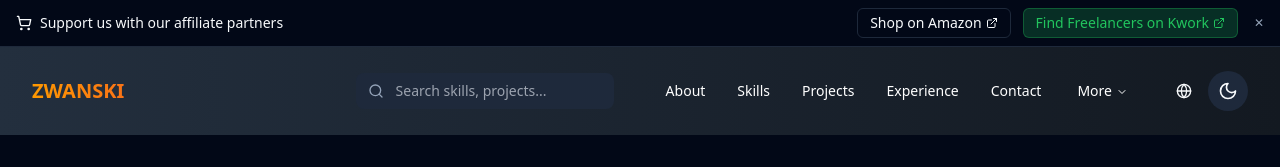
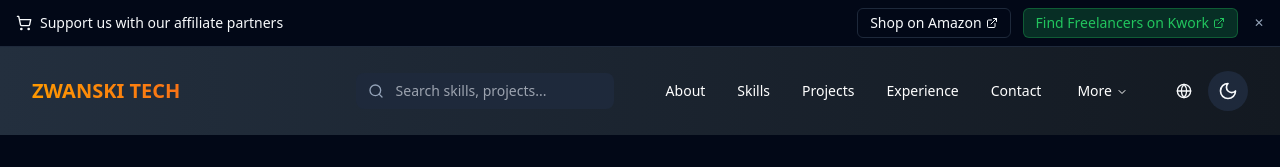
Before and after one commit to zwanski2019/ibrahim-mohamed-portfolio-website, a React (Vite) app: page /chat in a window 1280 px wide. Shown: the top 167 px of the page. Built offline with nearby package versions, Linux system fonts and the light colour scheme.

Commit message:
Add Zwanski Tech to Navbar
Add "ZWANSKI TECH" to the navbar.

```diff
--- a/src/components/Navbar.tsx
+++ b/src/components/Navbar.tsx
@@ -1,4 +1,3 @@
-
 import { useState, useEffect } from "react";
 import { Menu, X, ChevronDown, Sparkles, MessageCircle, ShoppingCart, ExternalLink } from "lucide-react";
 import { ThemeToggle } from "./ThemeToggle";
@@ -113,9 +112,9 @@ export default function Navbar() {
               <Link
                 to="/"
                 className="text-xl font-bold bg-gradient-to-r from-[#f90] to-[#f97316] text-transparent bg-clip-text"
-                aria-label="Zwanski - Web Developer"
+                aria-label="Zwanski Tech - Web Developer"
               >
-                ZWANSKI
+                ZWANSKI TECH
               </Link>
             </div>
 
```
